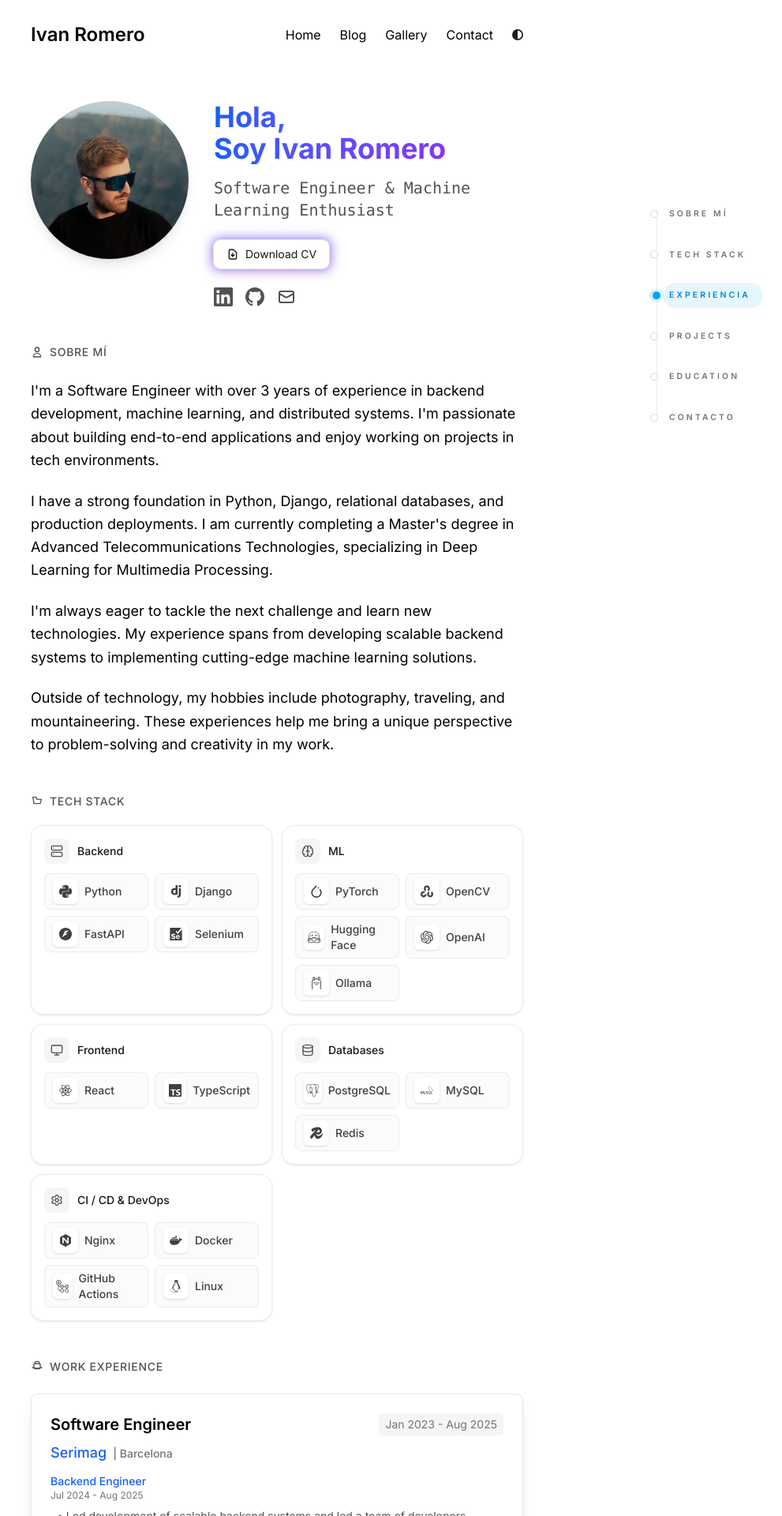
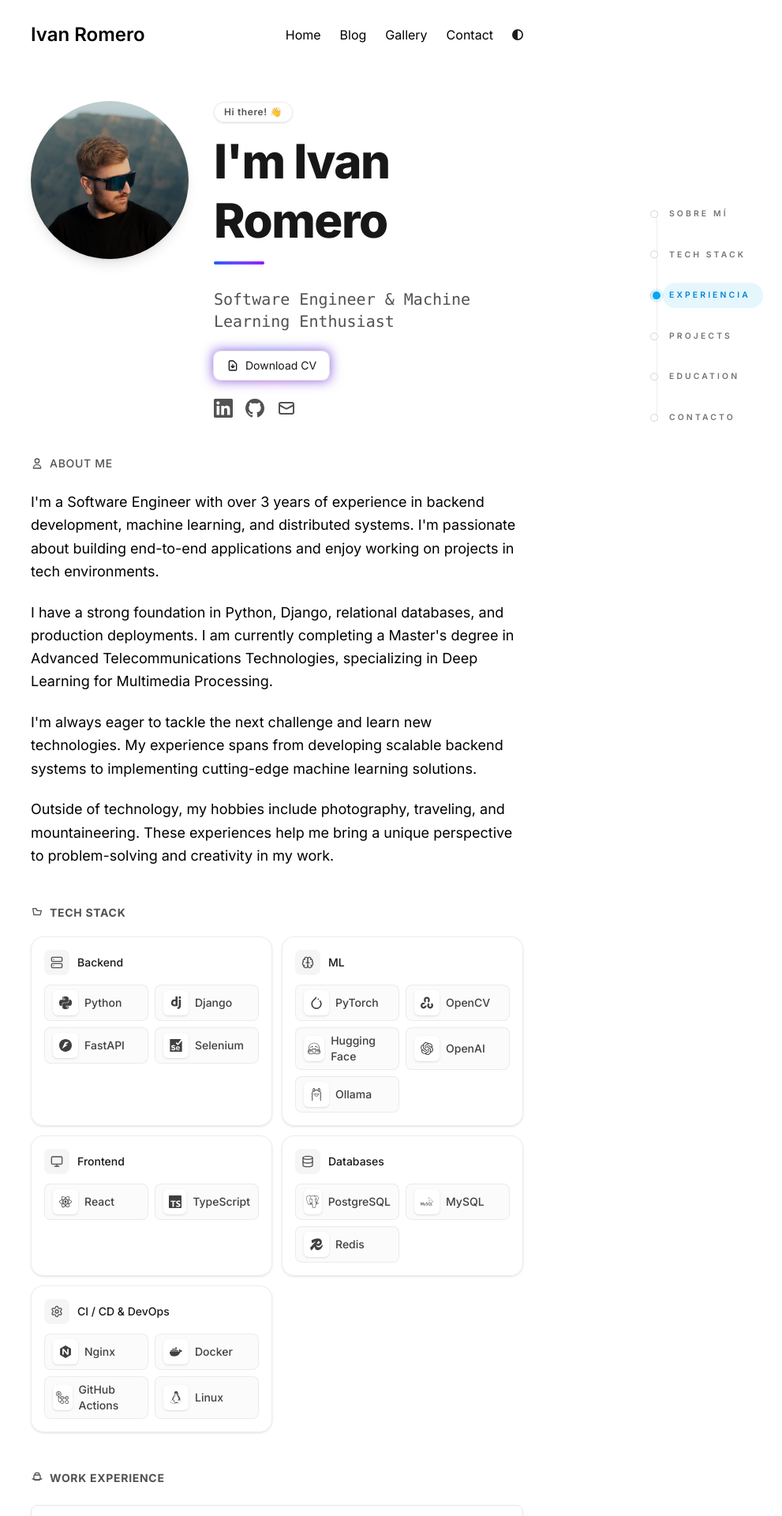
Before and after one commit to ivaaanrm/ir-portfolio, a Next.js app: page / in a window 1280 px wide. Shown: the top 1920 px of the page at 79% size, without its empty margins (289-1280 px from the left). Built offline with nearby package versions, Linux system fonts and the light colour scheme.

Commit message:
Refactor Page, Blog, Contact, and Photos components: update headings for improved clarity and consistency, enhance styling with icons, and adjust font weights for better visual hierarchy and user experience.

```diff
--- a/app/blog/page.tsx
+++ b/app/blog/page.tsx
@@ -1,5 +1,6 @@
 import Link from "next/link";
 import Image from "next/image";
+import { PenSquare } from "lucide-react";
 import { formatDate, getBlogPosts } from "app/lib/posts";
 import { InView } from "../components/in-view";
 
@@ -21,7 +22,10 @@ export default function BlogPosts() {
         viewOptions={{ amount: 0.3 }}
         transition={{ duration: 0.3, ease: 'easeInOut' }}
       >
-        <h2 className="flex items-center gap-2 text-sm font-medium uppercase tracking-wider mb-6 text-neutral-600 dark:text-neutral-400">Blog</h2>
+        <h2 className="flex items-center gap-2 text-sm font-bold uppercase tracking-wider mb-6 text-neutral-600 dark:text-neutral-400">
+          <PenSquare className="h-4 w-4" />
+          <span className="font-bold">Blog</span>
+        </h2>
       </InView>
       <div className="space-y-6">
         {allBlogs
--- a/app/contact/page.tsx
+++ b/app/contact/page.tsx
@@ -3,6 +3,7 @@
 import { useState } from "react";
 import { socialLinks } from "../lib/config";
 import { InView } from "../components/in-view";
+import { Mail, Send } from "lucide-react";
 
 export default function ContactPage() {
   const [formData, setFormData] = useState({
@@ -48,6 +49,7 @@ export default function ContactPage() {
         transition={{ duration: 0.4, ease: 'easeOut' }}
       >
         <h2 className="flex items-center gap-2 text-sm font-medium uppercase tracking-wider mb-6 text-neutral-600 dark:text-neutral-400">
+          <Mail className="h-4 w-4" />
           Contact
         </h2>
       </InView>
@@ -123,7 +125,8 @@ export default function ContactPage() {
         transition={{ duration: 0.4, ease: 'easeOut', delay: 0.2 }}
       >
         <div>
-          <h2 className="flex items-center gap-2 text-sm font-medium uppercase tracking-wider mb-4 text-neutral-600 dark:text-neutral-400">
+          <h2 className="flex items-center gap-2 text-sm font-bold uppercase tracking-wider mb-4 text-neutral-600 dark:text-neutral-400">
+            <Send className="h-4 w-4" />
             Send a message
           </h2>
           <p className="text-base text-neutral-600 dark:text-neutral-400 mb-10 leading-relaxed max-w-xl">
--- a/app/page.tsx
+++ b/app/page.tsx
@@ -143,9 +143,14 @@ export default function Page() {
 
         {/* Hero Content */}
         <div className="flex-1 text-center lg:text-left">
-          <h1 className="text-4xl font-bold mb-4 bg-gradient-to-r from-blue-600 to-purple-600 bg-clip-text text-transparent">
-            Hola,<br />
-            Soy Ivan Romero
+          <h1 className="mb-6 text-center lg:text-left">
+            <span className="inline-flex items-center rounded-full border border-neutral-200/70 dark:border-neutral-800 bg-white/70 dark:bg-neutral-900/60 px-3 py-1 text-[10px] sm:text-xs font-semibold tracking-wider text-neutral-600 dark:text-neutral-300 shadow-sm backdrop-blur supports-[backdrop-filter]:bg-white/40">
+              Hi there! 👋
+            </span>
+            <span className="mt-3 block text-4xl sm:text-5xl md:text-6xl font-extrabold leading-tight tracking-tight text-neutral-900 dark:text-neutral-50">
+              I'm Ivan Romero
+            </span>
+            <span className="mt-3 inline-block h-1 w-16 rounded-full bg-gradient-to-r from-blue-600 to-purple-600" />
           </h1>
           <div className="text-xl text-neutral-600 dark:text-neutral-400 mb-6">
             <TextScramble
@@ -245,11 +250,11 @@ export default function Page() {
           viewOptions={{ amount: 0.3 }}
           transition={{ duration: 0.3, ease: 'easeInOut' }}
         >
-          <h2 className="flex items-center gap-2 text-sm font-medium uppercase tracking-wider mb-6 text-neutral-600 dark:text-neutral-400">
+          <h2 className="flex items-center gap-2 text-sm font-bold uppercase tracking-wider mb-6 text-neutral-600 dark:text-neutral-400">
             <svg className="w-4 h-4" fill="none" stroke="currentColor" viewBox="0 0 24 24">
               <path strokeLinecap="round" strokeLinejoin="round" strokeWidth={2} d="M16 7a4 4 0 11-8 0 4 4 0 018 0zM12 14a7 7 0 00-7 7h14a7 7 0 00-7-7z" />
             </svg>
-            Sobre mí
+            About me
           </h2>
         </InView>
         <InView
@@ -298,7 +303,7 @@ export default function Page() {
         viewOptions={{ amount: 0.3 }}
         transition={{ duration: 0.3, ease: 'easeInOut' }}
       >
-        <h2 className="flex items-center gap-2 text-sm font-medium uppercase tracking-wider mb-5 text-neutral-600 dark:text-neutral-400">
+        <h2 className="flex items-center gap-2 text-sm font-bold uppercase tracking-wider mb-5 text-neutral-600 dark:text-neutral-400">
           <svg className="w-4 h-4" fill="none" stroke="currentColor" viewBox="0 0 24 24">
             <path strokeLinecap="round" strokeLinejoin="round" strokeWidth={2} d="M4 4h6l2 4h8l-2 8H6l-2-12z" />
           </svg>
@@ -365,7 +370,7 @@ export default function Page() {
           viewOptions={{ amount: 0.3 }}
           transition={{ duration: 0.3, ease: 'easeInOut' }}
         >
-          <h2 className="flex items-center gap-2 text-sm font-medium uppercase tracking-wider mb-6 text-neutral-600 dark:text-neutral-400">
+          <h2 className="flex items-center gap-2 text-sm font-bold uppercase tracking-wider mb-6 text-neutral-600 dark:text-neutral-400">
             <svg className="w-4 h-4" fill="none" stroke="currentColor" viewBox="0 0 24 24">
               <path strokeLinecap="round" strokeLinejoin="round" strokeWidth={2} d="M21 13.255A23.931 23.931 0 0112 15c-3.183 0-6.22-.62-9-1.745M16 6V4a2 2 0 00-2-2h-4a2 2 0 00-2 2v2m8 0h-8m8 0a2 2 0 012 2v6a2 2 0 01-2 2H8a2 2 0 01-2-2V8a2 2 0 012-2" />
             </svg>
@@ -514,7 +519,7 @@ export default function Page() {
           viewOptions={{ amount: 0.3 }}
           transition={{ duration: 0.3, ease: 'easeInOut' }}
         >
-          <h2 className="flex items-center gap-2 text-sm font-medium uppercase tracking-wider mb-6 text-neutral-600 dark:text-neutral-400">
+          <h2 className="flex items-center gap-2 text-sm font-bold uppercase tracking-wider mb-6 text-neutral-600 dark:text-neutral-400">
             <svg className="w-4 h-4" fill="none" stroke="currentColor" viewBox="0 0 24 24">
               <path strokeLinecap="round" strokeLinejoin="round" strokeWidth={2} d="M3 7v10a2 2 0 002 2h14a2 2 0 002-2V9a2 2 0 00-2-2h-6l-2-2H5a2 2 0 00-2 2z" />
             </svg>
@@ -640,7 +645,7 @@ export default function Page() {
           viewOptions={{ amount: 0.3 }}
           transition={{ duration: 0.3, ease: 'easeInOut' }}
         >
-          <h2 className="flex items-center gap-2 text-sm font-medium uppercase tracking-wider mb-6 text-neutral-600 dark:text-neutral-400">
+          <h2 className="flex items-center gap-2 text-sm font-bold uppercase tracking-wider mb-6 text-neutral-600 dark:text-neutral-400">
             <svg className="w-4 h-4" fill="none" stroke="currentColor" viewBox="0 0 24 24">
               <path strokeLinecap="round" strokeLinejoin="round" strokeWidth={2} d="M12 14l9-5-9-5-9 5 9 5z" />
               <path strokeLinecap="round" strokeLinejoin="round" strokeWidth={2} d="M12 14l6.16-3.422a12.083 12.083 0 01.665 6.479A11.952 11.952 0 0012 20.055a11.952 11.952 0 00-6.824-2.998 12.078 12.078 0 01.665-6.479L12 14z" />
@@ -745,7 +750,7 @@ export default function Page() {
 
       {/* Contact Section */}
       <div id="contacto" className="bg-gradient-to-r from-blue-50 to-purple-50 dark:from-blue-900/20 dark:to-purple-900/20 rounded-xl p-8 mb-8">
-        <h2 className="flex items-center gap-2 text-sm font-medium uppercase tracking-wider mb-6 text-neutral-600 dark:text-neutral-400">
+        <h2 className="flex items-center gap-2 text-sm font-bold uppercase tracking-wider mb-6 text-neutral-600 dark:text-neutral-400">
           <svg className="w-4 h-4" fill="none" stroke="currentColor" viewBox="0 0 24 24">
             <path strokeLinecap="round" strokeLinejoin="round" strokeWidth={2} d="M3 8l7.89 4.26a2 2 0 002.22 0L21 8M5 19h14a2 2 0 002-2V7a2 2 0 00-2-2H5a2 2 0 00-2 2v10a2 2 0 002 2z" />
           </svg>
--- a/app/photos/page.tsx
+++ b/app/photos/page.tsx
@@ -1,6 +1,7 @@
 import React from "react";
 import type { Metadata } from "next";
 import { ImageGrid } from "app/components/image-grid";
+import { Images } from "lucide-react";
 
 export const metadata: Metadata = {
   title: "Photography",
@@ -10,7 +11,10 @@ export const metadata: Metadata = {
 export default function Photos() {
   return (
     <section>
-      <h2 className="flex items-center gap-2 text-sm font-medium uppercase tracking-wider mb-6 text-neutral-600 dark:text-neutral-400">Gallery</h2>
+      <h2 className="flex items-center gap-2 text-sm font-bold uppercase tracking-wider mb-6 text-neutral-600 dark:text-neutral-400">
+        <Images className="h-4 w-4" />
+        Gallery
+      </h2>
       <ImageGrid
         columns={3}
         images={[
```
